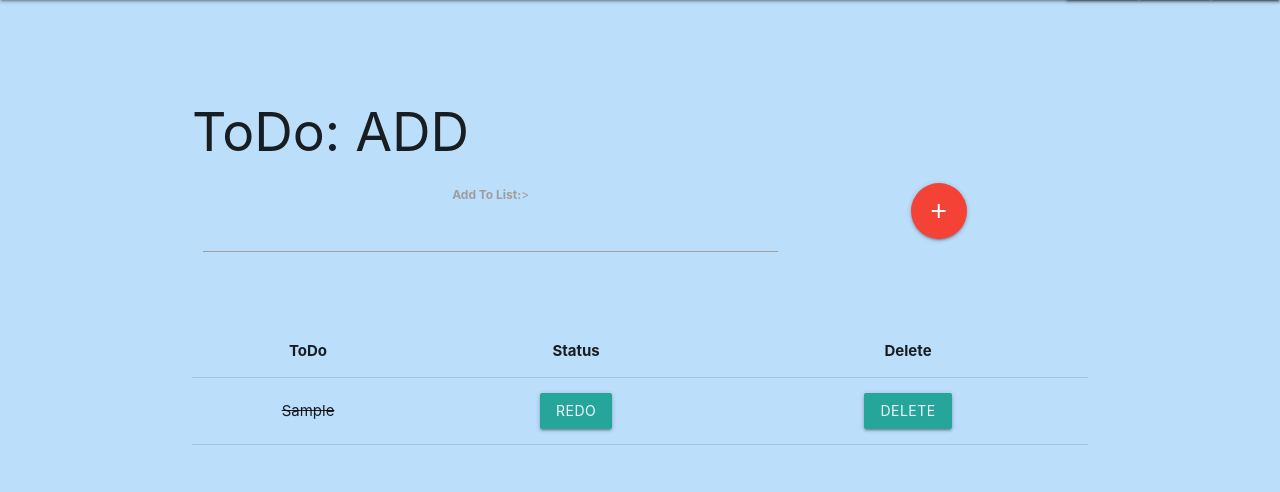
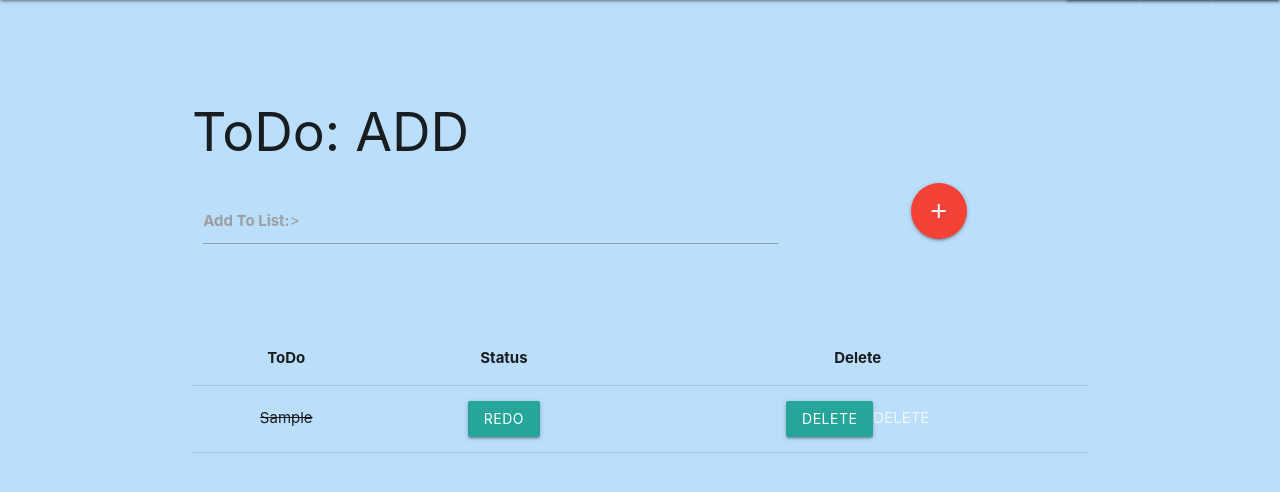
Before and after one commit to coderj001/django-responsive-todo-app, a Django app: page / in a window 1280 px wide. Shown: the part 64-556 px from the top of the page. Run offline with Django 3.2, Linux system fonts and the light colour scheme; tables that the repository leaves empty hold one stand-in row (values such as "Sample post").

Commit message:
Added delete and redo

```diff
--- a/ToDoApp/templates/todolist/index.html
+++ b/ToDoApp/templates/todolist/index.html
@@ -9,7 +9,7 @@
 <form action="{% url 'todolist:todoview' %}" class="center" method="POST">
     {% csrf_token %}
     <div class="row">
-        <div class="col s8 ">
+        <div class="col s8 input-field">
             <label for="item"><b>Add To List:</b>></label>
             <input type="text" name="item">
         </div>
@@ -37,14 +37,14 @@
                     {% if i.status %}
                     <tr>
                         <td style="text-decoration: line-through;"><center>{{ i.item }}</center></td>
-                        <td><center><button class="btn"><a href="#" style="color: aliceblue;">REDO</a></button></center></td>
-                        <td><center><button class="btn"><a href="#" style="color: aliceblue;">DELETE</a></button></center></td>
+                        <td><center><a href="{% url 'todolist:checkoff' i.id %}" style="color: aliceblue;"><button class="btn waves-effect waves-light">REDO</button></a></center></td>
+                        <td><center><a href="{% url 'todolist:delete' i.id %}" style="color: aliceblue;"><button class="btn waves-effect waves-light">DELETE</button>DELETE</a></center></td>
                     </tr>
                     {% else %}
                     <tr>
                         <td><center>{{ i.item }}</center></td>
-                        <td><center><button class="btn"><a href="#" style="color: aliceblue;">DONE</a></button></center></td>
-                        <td><center><button class="btn"><a href="#" style="color: aliceblue;">DELETE</a></button></center></td>
+                        <td><center><a href="{% url 'todolist:checkon' i.id %}" style="color: aliceblue;"><button class="btn waves-effect waves-light">DONE</button></a></center></td>
+                        <td><center><a href="{% url 'todolist:delete' i.id %}" style="color: aliceblue;"><button class="btn waves-effect waves-light">DELETE</button></a></center></td>
                     </tr>
                     {% endif %}
                 {% endfor %}
--- a/ToDoApp/todolist/urls.py
+++ b/ToDoApp/todolist/urls.py
@@ -6,4 +6,7 @@ app_name='todolist'
 urlpatterns=[
     path('', views.todoview, name='todoview'),
     path('about/', views.about, name='about'),
+    path('checkoff/<list_id>', views.checkOff, name='checkoff'),
+    path('checkon/<list_id>',views.checkOn, name='checkon'),
+    path('delete/<list_id>', views.delete, name='delete')
 ]
--- a/ToDoApp/todolist/views.py
+++ b/ToDoApp/todolist/views.py
@@ -1,4 +1,4 @@
-from django.shortcuts import render
+from django.shortcuts import render, redirect
 from .models import ToDoList
 from .forms import FormToDoList
 
@@ -15,3 +15,20 @@ def todoview(req):
 
 def about(req):
     return render(req, 'todolist/about.html',{})
+
+def checkOff(req, list_id):
+    todo_list=ToDoList.objects.get(pk=list_id)
+    todo_list.status=False
+    todo_list.save()
+    return redirect('index')
+
+def checkOn(req, list_id):
+    todo_list=ToDoList.objects.get(pk=list_id)
+    todo_list.status=True
+    todo_list.save()
+    return redirect('index')
+
+def delete(req, list_id):
+    todo_list=ToDoList.objects.get(pk=list_id)
+    todo_list.delete()
+    return redirect('index')
```
